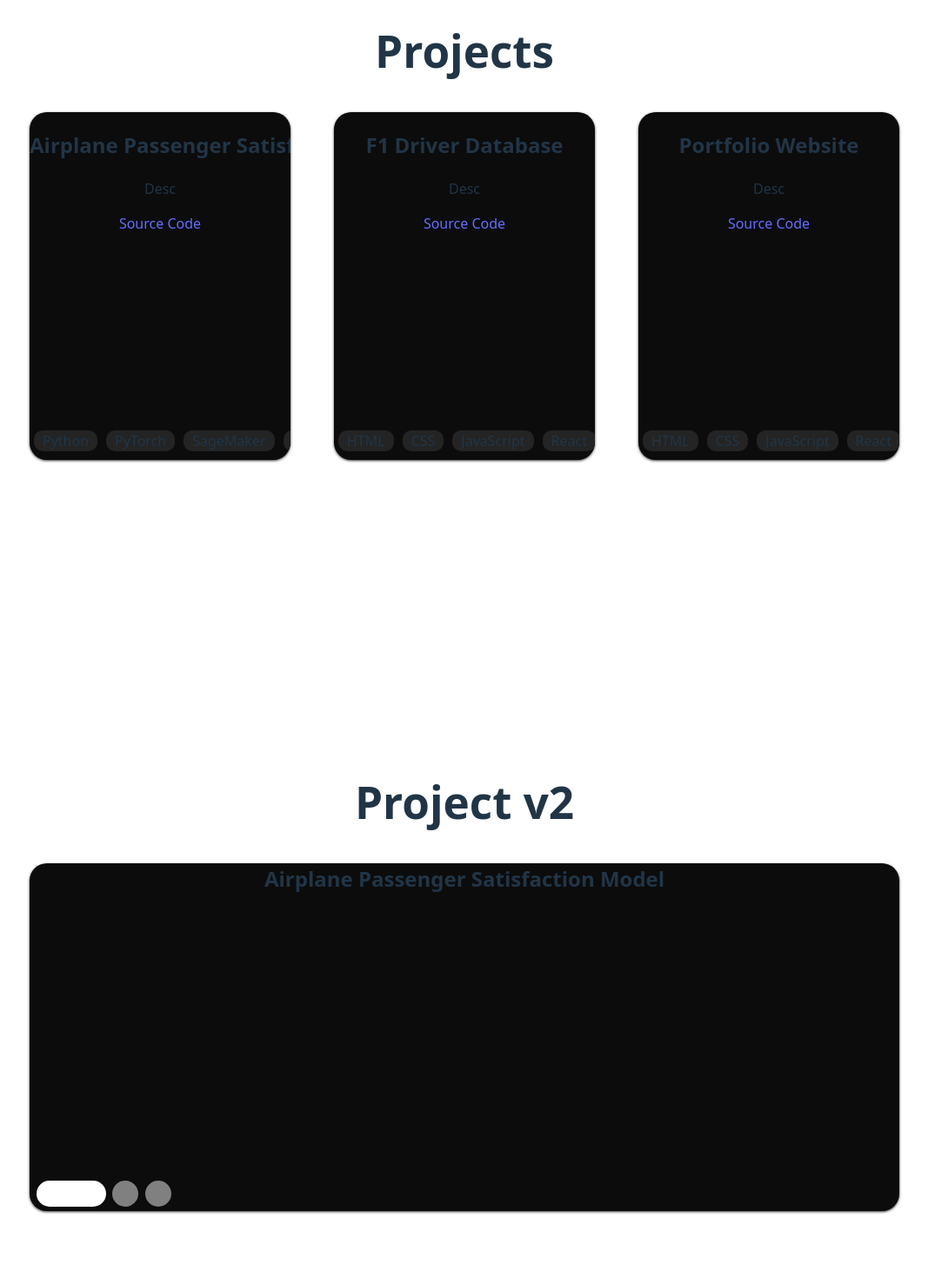
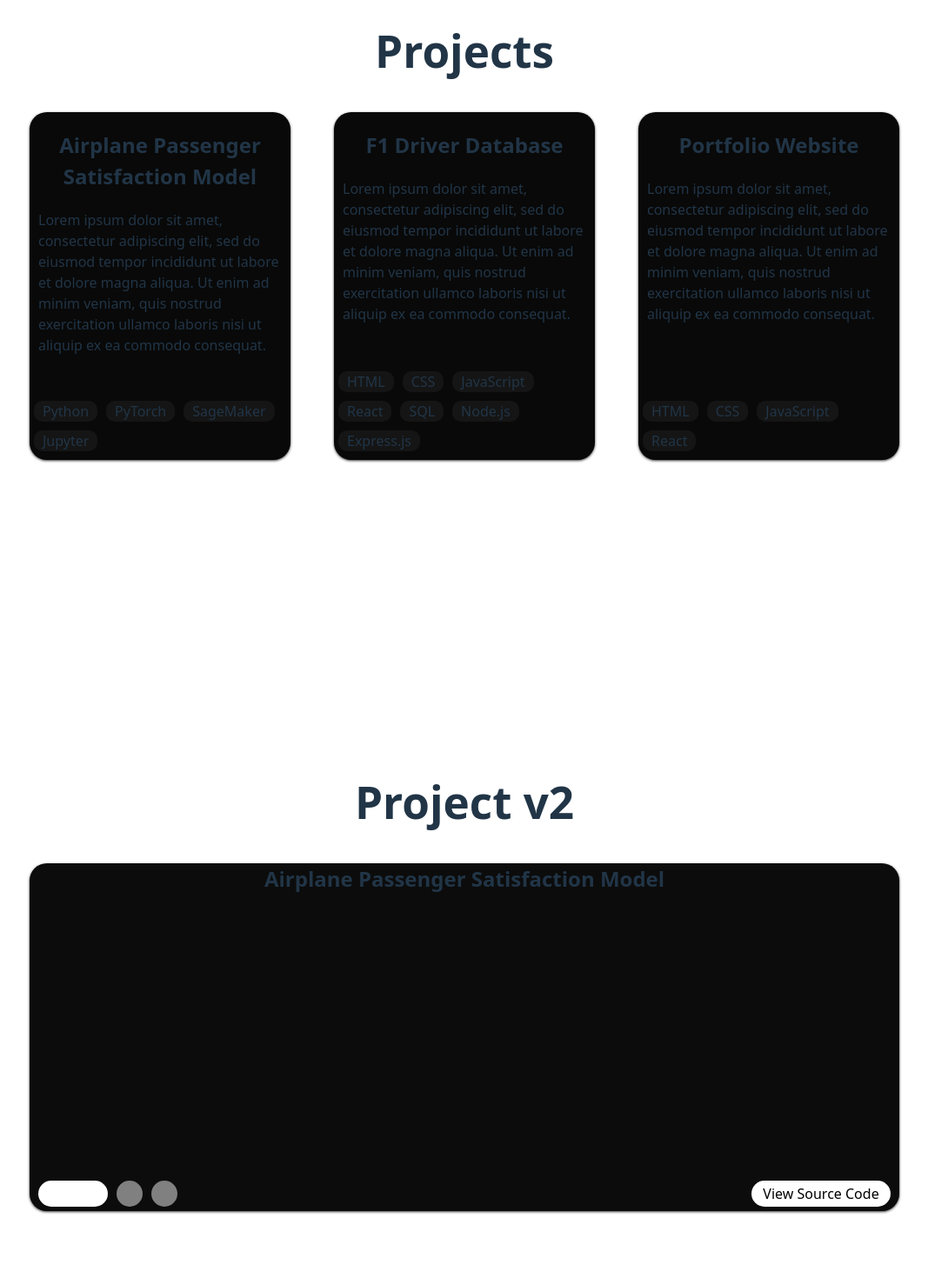
Before and after one commit to MatthewJ02/Personal-Website, a React (Vite) app: page / in a window 1280 px wide. Shown: the part 940-2410 px from the top of the page at 87% size, without its empty margins (106-1173 px from the left). Built offline with nearby package versions, Linux system fonts and the light colour scheme.

Commit message:
Project cards + adjustments

```diff
--- a/src/App.jsx
+++ b/src/App.jsx
@@ -52,21 +52,23 @@ function App() {
     };
   }, []);
 
-  const [expandedProj, setExpandedProj] = useState(null);
-
-  const handleExpand = (id) => {
-    setExpandedProj(expandedProj === id ? null : id);
-  }
-
   const projects = [
-    {id: 1, name: 'Airplane Passenger Satisfaction Model', skills: ['Python', 'PyTorch', 'SageMaker', 'Jupyter']},
-    {id: 2, name: 'F1 Driver Database', skills: ['HTML', 'CSS', 'JavaScript', 'React', 'SQL', 'Node.js', 'Express.js']},
-    {id: 3, name: 'Portfolio Website', skills: ['HTML', 'CSS', 'JavaScript', 'React']}
+    {id: 1, name: 'Airplane Passenger Satisfaction Model', skills: ['Python', 'PyTorch', 'SageMaker', 'Jupyter'], link: 'https://github.com/MatthewJ02/Airplane-Passenger-Satisfaction-Model'},
+    {id: 2, name: 'F1 Driver Database', skills: ['HTML', 'CSS', 'JavaScript', 'React', 'SQL', 'Node.js', 'Express.js'], link: 'https://github.com/MatthewJ02/F1-Database'},
+    {id: 3, name: 'Portfolio Website', skills: ['HTML', 'CSS', 'JavaScript', 'React'], link: 'https://github.com/MatthewJ02/Personal-Website'}
   ]
 
   //project v2 state
   const [activeButton, setActiveButton] = useState(1);
   const activeProj = projects.find(project => project.id === activeButton);
+
+  const openSourceCode = () => {
+    window.open(activeProj.link, '_blank', 'noopener,noreferrer');
+  }
+
+  const openLink = (project) => {
+    window.open(project.link, '_blank', 'noopener,noreferrer');
+  }
 
   return (
     <>
@@ -85,7 +87,7 @@ function App() {
         <h1>Projects</h1>
         <div className='section-content'>
           {projects.map((project) => (
-            <ProjectCard key={project.id} name={project.name} skills={project.skills} width={expandedProj === project.id ? '1000px' : expandedProj === null ? '300px' : '0px'} height={expandedProj === project.id ? '500px' : '400px'} onClick={() => handleExpand(project.id)}/>
+            <ProjectCard key={project.id} name={project.name} skills={project.skills} width={'300px'} height={'400px'} onClick={() => openLink(project)}/>
           ))}
         </div>
       </section>
@@ -93,10 +95,13 @@ function App() {
         <h1>Project v2</h1>
         <div className='project-window'>
           <h2>{activeProj.name}</h2>
-          <div className='project-select'>
-            {projects.map((project) => (
-              <div key={project.id} className={`project-button ${activeButton === project.id ? 'expanded' : ''}`}  onClick={() => setActiveButton(project.id)}></div>
-            ))}
+          <div className='project-bottom'>
+            <div className='project-select'>
+              {projects.map((project) => (
+                <div key={project.id} className={`project-button ${activeButton === project.id ? 'expanded' : ''}`} onClick={() => setActiveButton(project.id)}></div>
+              ))}
+            </div>
+            <div className='project-code' onClick={openSourceCode}>View Source Code</div>
           </div>
         </div>
       </section>
--- a/src/components/NavBar.jsx
+++ b/src/components/NavBar.jsx
@@ -1,13 +1,13 @@
 function NavBar({name, scrollRefs, activeSection }) {
     console.log(`Button about is active: ${activeSection === 'about'}`);
     const styleHelper = (id) => ({
-        backgroundColor: activeSection === id ? 'white' : '#1a1a1a',
+        backgroundColor: activeSection === id ? 'white' : '#151515',
         color: activeSection === id ? 'black' : 'white',
         transition: 'all 0.3s ease'
     });
 
     return (
-        <nav style={{left: '0', display: 'flex', width: '100%', justifyContent: 'space-evenly', position: 'fixed', top: '0', backgroundColor: 'Black', zIndex:'1000', alignItems: 'center'}}>
+        <nav style={{left: '0', display: 'flex', width: '100%', justifyContent: 'space-evenly', position: 'fixed', top: '0', backgroundColor: '#090909', zIndex:'1000', alignItems: 'center'}}>
             <p>
                 {name}
             </p>
--- a/src/components/ProjectCard.jsx
+++ b/src/components/ProjectCard.jsx
@@ -3,8 +3,7 @@ function ProjectCard({name, width, height, onClick, skills}) {
         <div className="project-card" onClick={onClick}
         style={{width: width, height: height, transition: '0.3s ease', overflow: 'hidden', opacity: width === '0px' ? '0' : '1', whiteSpace: 'nowrap', flexShrink: '0'}}>
             <h2>{name}</h2>
-            <p>Desc</p>
-            <a href="https://github.com/MatthewJ02" target="_blank">Source Code</a>
+            <p>Lorem ipsum dolor sit amet, consectetur adipiscing elit, sed do eiusmod tempor incididunt ut labore et dolore magna aliqua. Ut enim ad minim veniam, quis nostrud exercitation ullamco laboris nisi ut aliquip ex ea commodo consequat.</p>
             <div className="project-skills">
                 {skills.map((skill) => (
                    <div className="skill">{skill}</div>
--- a/src/index.css
+++ b/src/index.css
@@ -5,7 +5,7 @@
 
   color-scheme: light dark;
   color: rgba(255, 255, 255, 0.87);
-  background-color: #242424;
+  background-color: #151515;
 
   font-synthesis: none;
   text-rendering: optimizeLegibility;
@@ -69,6 +69,17 @@ section {
   min-height: 100vh;
 }
 
+h2 {
+  text-wrap: wrap;
+}
+
+p {
+  text-wrap: wrap;
+  padding-right: 10px;
+  padding-left: 10px;
+  text-align: left;
+}
+
 html {
   scroll-behavior: smooth;
 }
@@ -103,19 +114,45 @@ html {
   background-color: #0c0c0c;
   border-radius: 20px;
   position: relative;
-
   box-shadow: 0 1px 3px rgba(0,0,0,0.8);
 }
 
+.project-bottom {
+  width: 100%;
+  border-radius: 20px;
+  bottom: 0px;
+  position: absolute;
+  display: flex;
+  justify-content: space-between;
+  align-items: center;
+}
+
 .project-select {
-  bottom: 0px;
   border-radius: 20px;
   height: 40px;
-  position: absolute;
-  width: 170px;
+  width: 180px;
   display: flex;
   justify-content: space-evenly;
   align-items: center;
+}
+
+.project-code {
+  background-color: white;
+  border-radius: 20px;
+  height: 30px;
+  width: 160px;
+  margin-right: 10px;
+  align-items: center;
+  justify-content: center;
+  line-height: 30px;
+  color: black;
+  cursor: pointer;
+  user-select: none;
+}
+
+.project-code:hover {
+  background-color: #0b2f4e;
+  color: white;
 }
 
 .project-button {
@@ -138,15 +175,16 @@ html {
 .project-card {
   /*width: 300px;*/
   /*height: 400px;*/
-  background-color: #0c0c0c;
+  background-color: #090909;
   border-radius: 20px;
   position: relative;
+  cursor: pointer;
 
   box-shadow: 0 1px 3px rgba(0,0,0,0.8);
 }
 
 .project-card:hover {
-  background-color: #0b2f4e;
+  background-color: #072949;
   border-width: 5px;
   /*outline: 4px auto -webkit-focus-ring-color;*/
   transform: translateY(-10px);
@@ -157,19 +195,18 @@ html {
   display: flex;
   position: absolute;
   bottom: 5px;
-  flex-wrap: nowrap;
+  flex-wrap: wrap;
 }
 
 .skill {
   border-radius: 10px;
-  background-color: #242424;
+  background-color: #151515;
   padding: 0px 10px;
   margin: 5px;
 }
 
 .section-content {
   display: flex;
-  justify-content: flex-start;
   gap: 50px;
 }
 
```
